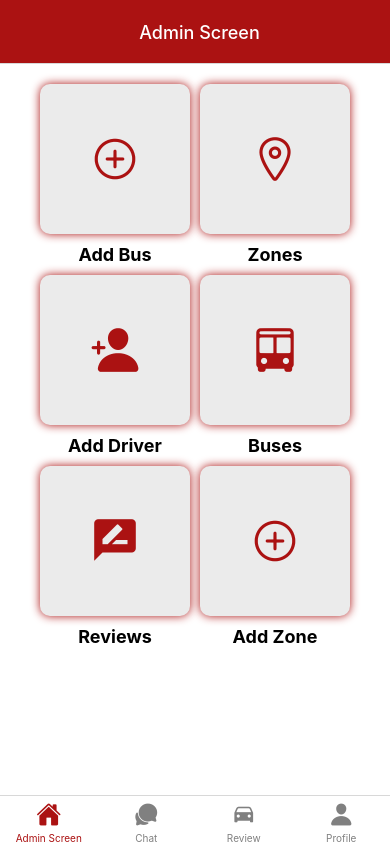
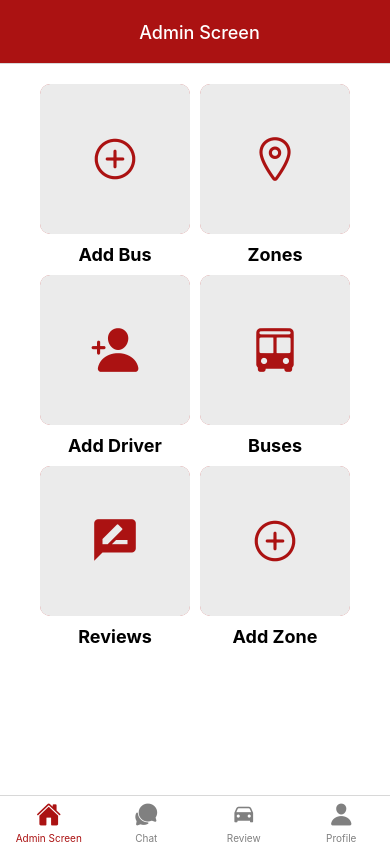
Before and after one commit to zeinshhadi/b-route-app, a React Native app in the folder frontend/: screen /AdminHomeScreen in a window 390 px wide. Built offline with nearby package versions, Linux system fonts and the light colour scheme.

Commit message:
Frontend <> Fixed ripple effect

```diff
--- a/frontend/components/grid/GridComponent.js
+++ b/frontend/components/grid/GridComponent.js
@@ -4,6 +4,7 @@ import Colors from "../../utils/colors";
 
 const GridComponent = ({ children, onPress }) => {
   return (
+    <View style={styles.buttonView}>
       <Pressable
         onPress={onPress}
         android_ripple={{ color: Colors.primary500 }}
@@ -12,6 +13,7 @@ const GridComponent = ({ children, onPress }) => {
           <Text style={styles.containerTitle}>{children}</Text>
         </View>
       </Pressable>
+    </View>
   );
 };
 
@@ -28,6 +30,7 @@ const styles = StyleSheet.create({
     shadowColor: Colors.primary500,
     shadowOpacity: 4,
     shadowRadius: 10,
+    overflow: "hidden",
   },
   containerTitle: {
     textAlign: "center",
@@ -35,4 +38,8 @@ const styles = StyleSheet.create({
   buttonPressed: {
     opacity: 0.5,
   },
+  buttonView: {
+    borderRadius: 10,
+    overflow: "hidden",
+  },
 });
```
Lines whose indentation alone changed are shown as unchanged.
